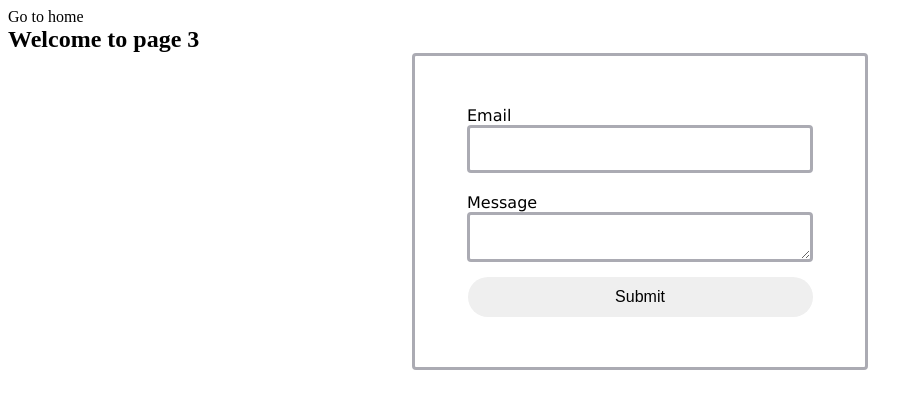
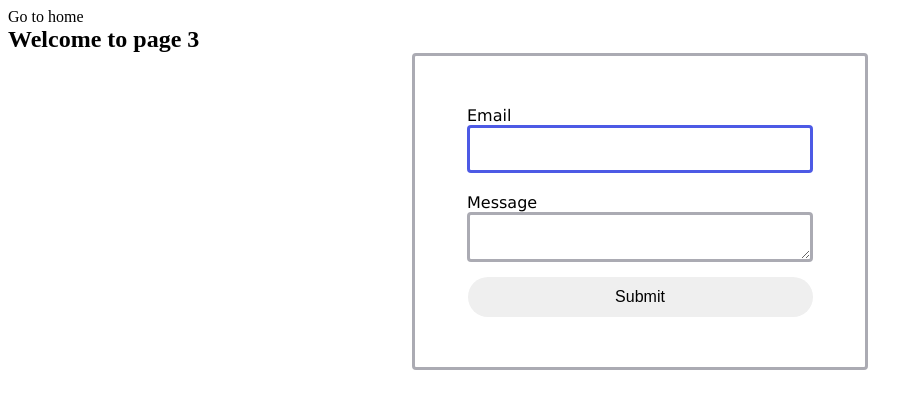
Before and after one commit to MaksymMykhailets/goit-js-hw-09, a website built with Vite: page src/2-form.html in a window 1280 px wide. Shown: the whole page, without its empty margins (0-923 px from the left). Built offline with nearby package versions, Linux system fonts and the light colour scheme.

Commit message:
Update 2-form.html

```diff
--- a/src/2-form.html
+++ b/src/2-form.html
@@ -15,7 +15,7 @@
     <form class="feedback-form" autocomplete="off">
       <label>
         Email
-        <input class="form-input a" type="email" name="email" />
+        <input class="form-input a" type="email" name="email" autofocus />
       </label>
       <label>
         Message
```
